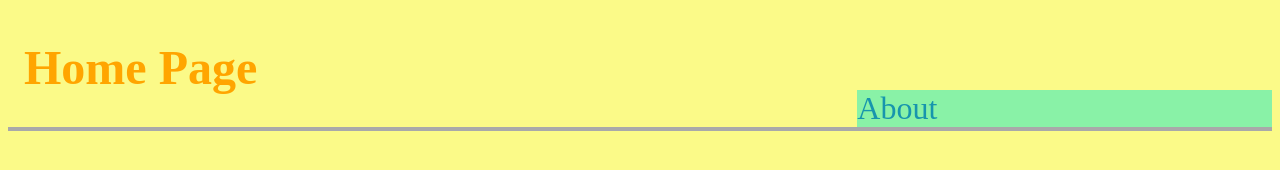
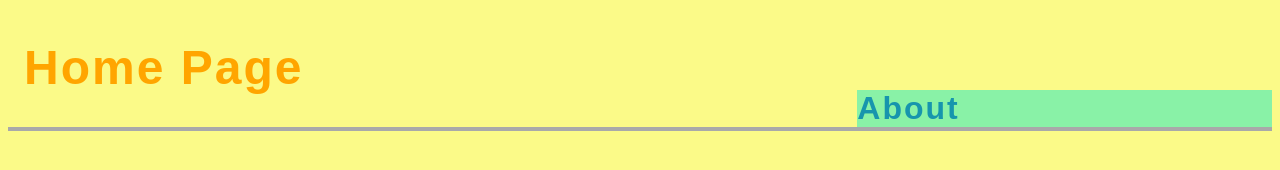
Before and after one commit to TheMoonMoth/collab-3, a plain HTML site: page app/index.html in a window 1280 px wide. Drawn offline with Linux system fonts and the light colour scheme.

Commit message:
changed 5 css styles

```diff
--- a/app/styles.css
+++ b/app/styles.css
@@ -1,5 +1,10 @@
 body {
-  background-color: rgb(251, 250, 136)
+  background-color: rgb(251, 250, 136);
+  font-size: 2rem;
+  font-family: sans-serif;
+  font-weight: bold;
+  letter-spacing: 2px;
+  line-height: normal;
 }
 
 header {
```
